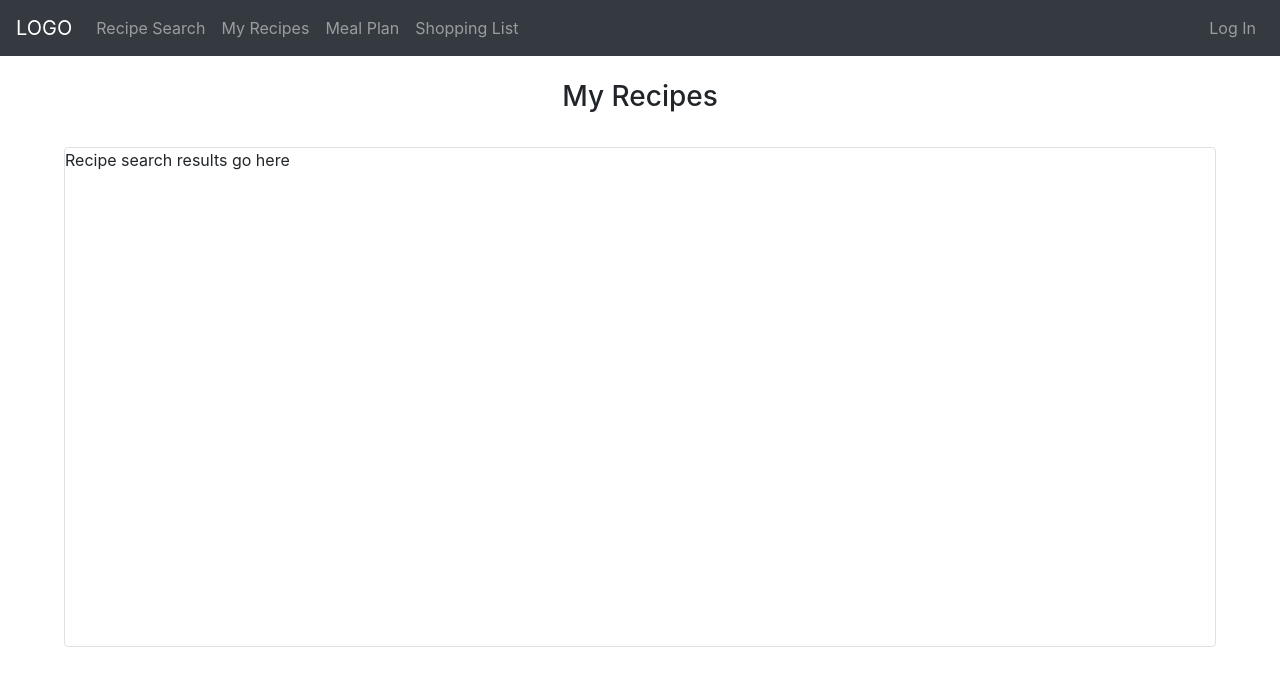
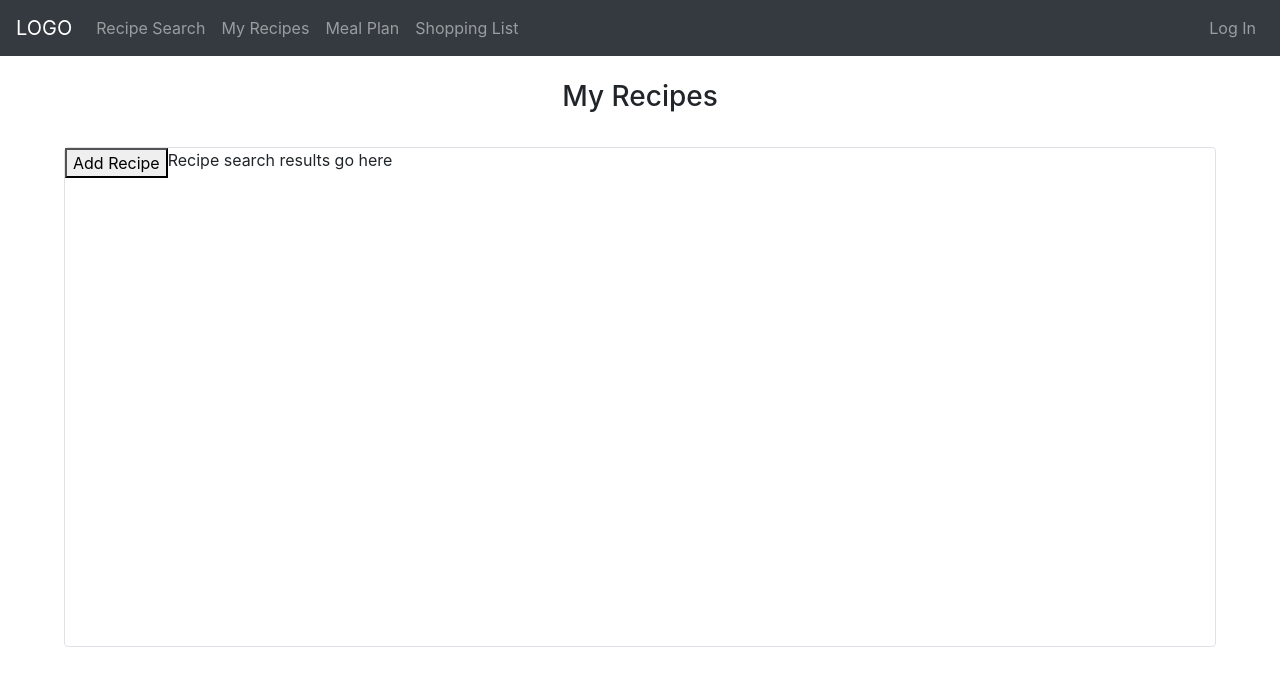
Before and after one commit to imallinson/meal-planner-reactjs, a React (Create React App) app: page /myrecipes in a window 1280 px wide. Shown: the top 686 px of the page. Built offline with nearby package versions, Linux system fonts and the light colour scheme.

Commit message:
added search button

```diff
--- a/src/App.css
+++ b/src/App.css
@@ -1,5 +1,9 @@
+#recipeSearchBar {
+    width: 90%
+}
+
 #recipeSearch {
-    width: 90%
+    width: 85.6%
 }
 
 #recipeList {
--- a/src/route/LoginPage.js
+++ b/src/route/LoginPage.js
@@ -38,7 +38,7 @@ class LoginPage extends Component {
 
     render() {
         return (
-            <div>
+            <div className="page">
                 <div className="row">
                     <div className="col text-center" ><input className="rounded" type="text" placeholder="Username" onChange={this.handleUsernameChange}></input></div>
                 </div>
--- a/src/route/MyRecipes.js
+++ b/src/route/MyRecipes.js
@@ -4,13 +4,19 @@ import RecipeSearchList from './RecipeSearchList.js'
 class MyRecipes extends Component {
     render() {
         return (
-            <div>
+            <div className="page">
                 <div className="row">
                     <div className="col text-center"><h3>My Recipes</h3></div>
                 </div>
                 <div className="row border rounded" id="recipeList">
-                    <RecipeSearchList username={null} />
+                    <div className="row">
+                        <div className="col text-center"><button>Add Recipe</button></div>
+                    </div>
+                    <div className="row">
+                        <div className="col text-center"><RecipeSearchList username={null} /></div>
+                    </div>
                 </div>
+
             </div>
         );
     }
--- a/src/route/RecipeSearch.js
+++ b/src/route/RecipeSearch.js
@@ -17,12 +17,12 @@ class RecipeSearch extends Component {
 
     render() {
         return (
-            <div>
+            <div className="page">
                 <div className="row">
                     <div className="col text-center"><h3>Search for Recipes</h3></div>
                 </div>
                 <div className="row">
-                    <div className="col text-center"><input className="rounded" type="text" id="recipeSearch" onChange={this.handleChange}></input></div>
+                    <div className="col text-center" id="recipeSearchBar"><input className="rounded" type="text" id="recipeSearch" onChange={this.handleChange}></input><button type="submit">Search</button></div>
                 </div>
                 <div className="row border rounded" id="recipeList">
                     <RecipeSearchList searchString={this.state.searchString} />
--- a/src/route/RecipeSearchList.js
+++ b/src/route/RecipeSearchList.js
@@ -4,7 +4,7 @@ class RecipeSearchList extends Component {
 
     render() {
         return (
-            <div>
+            <div className="page">
                 Recipe search results go here
             </div>
         );
```
